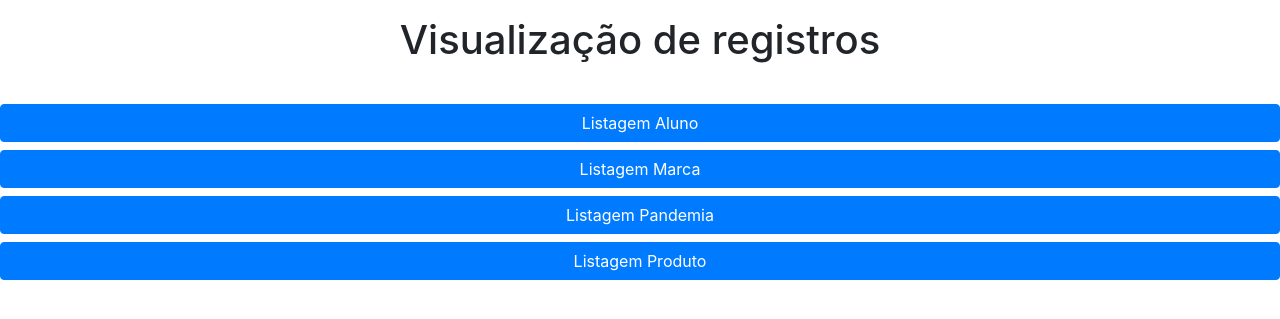
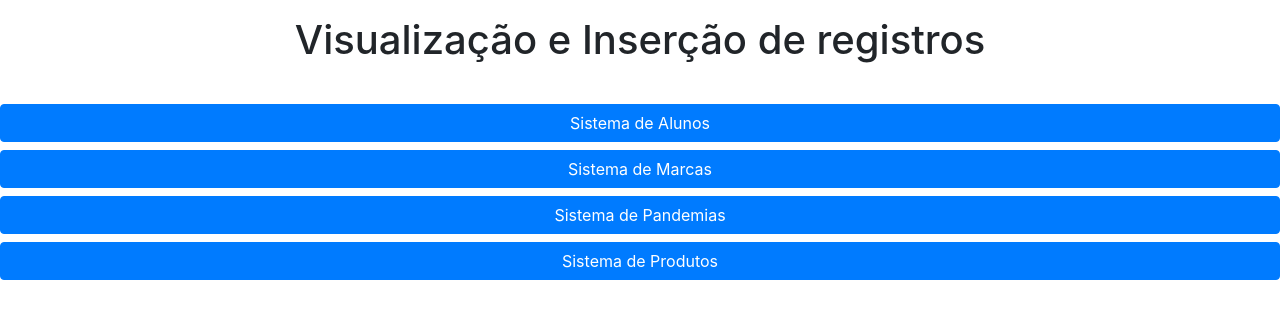
Before and after one commit to ClevertonHoffmann/CrudCreateInsercao---PHP--HTML, a PHP site: page / in a window 1280 px wide. Shown: the top 319 px of the page. Run offline with PHP 8.4, Linux system fonts and the light colour scheme.

Commit message:
Alterações nos nomes

```diff
--- a/View/ViewAluno.php
+++ b/View/ViewAluno.php
@@ -55,7 +55,7 @@
 </head>
 <body style="margin: 20px">
     <form method="post" action="ViewAluno.php">
-            <p><h2 style="text-align:center"> Sistema de Pesquisa de Alunos </h2></p>
+            <p><h2 style="text-align:center"> Sistema de Alunos </h2></p>
 
         <div class="row">
 
--- a/View/ViewMarca.php
+++ b/View/ViewMarca.php
@@ -44,7 +44,7 @@
 </head>
 <body style="margin: 20px">
     <form method="post" action="ViewMarca.php">
-            <p><h2 style="text-align:center"> Sistema de Pesquisa de Marcas </h2></p>
+            <p><h2 style="text-align:center"> Sistema de Marcas </h2></p>
 
         <div class="row">
 
--- a/View/ViewPandemia.php
+++ b/View/ViewPandemia.php
@@ -55,7 +55,7 @@
 </head>
 <body style="margin: 20px">
     <form method="post" action="ViewPandemia.php">
-            <p><h2 style="text-align:center"> Sistema de Pesquisa de Pandemia </h2></p>
+            <p><h2 style="text-align:center"> Sistema de Pandemia </h2></p>
 
         <div class="row">
 
--- a/View/ViewProduto.php
+++ b/View/ViewProduto.php
@@ -58,7 +58,7 @@
 </head>
 <body style="margin: 20px">
     <form method="post" action="ViewProduto.php">
-            <p><h2 style="text-align:center"> Sistema de Pesquisa de Produtos </h2></p>
+            <p><h2 style="text-align:center"> Sistema de Produtos </h2></p>
 
         <div class="row">
 
--- a/index.php
+++ b/index.php
@@ -1,7 +1,7 @@
 <!DOCTYPE html>
 <html lang="pt">
 <head>
-<p><h1 style="text-align:center;"> Visualização de registros </h1></p>
+<p><h1 style="text-align:center;"> Visualização e Inserção de registros </h1></p>
    <title> CrudCreateList </title>
    <meta charset="utf-8">
    <meta name="viewport" content="width=device-width, initial-scale=1">
@@ -13,10 +13,10 @@
 <body>
 		<br>
                 <div>
-                <button onclick="location.href='View/ViewAluno.php'" type="button" class="btn btn-primary btn-block">Listagem Aluno</button>
-                <button onclick="location.href='View/ViewMarca.php'" type="button" class="btn btn-primary btn-block">Listagem Marca</button>
-                <button onclick="location.href='View/ViewPandemia.php'" type="button" class="btn btn-primary btn-block">Listagem Pandemia</button>
-                <button onclick="location.href='View/ViewProduto.php'" type="button" class="btn btn-primary btn-block">Listagem Produto</button>
+                <button onclick="location.href='View/ViewAluno.php'" type="button" class="btn btn-primary btn-block">Sistema de Alunos</button>
+                <button onclick="location.href='View/ViewMarca.php'" type="button" class="btn btn-primary btn-block">Sistema de Marcas</button>
+                <button onclick="location.href='View/ViewPandemia.php'" type="button" class="btn btn-primary btn-block">Sistema de Pandemias</button>
+                <button onclick="location.href='View/ViewProduto.php'" type="button" class="btn btn-primary btn-block">Sistema de Produtos</button>
                 </div>
 </body>
 </html>
```
